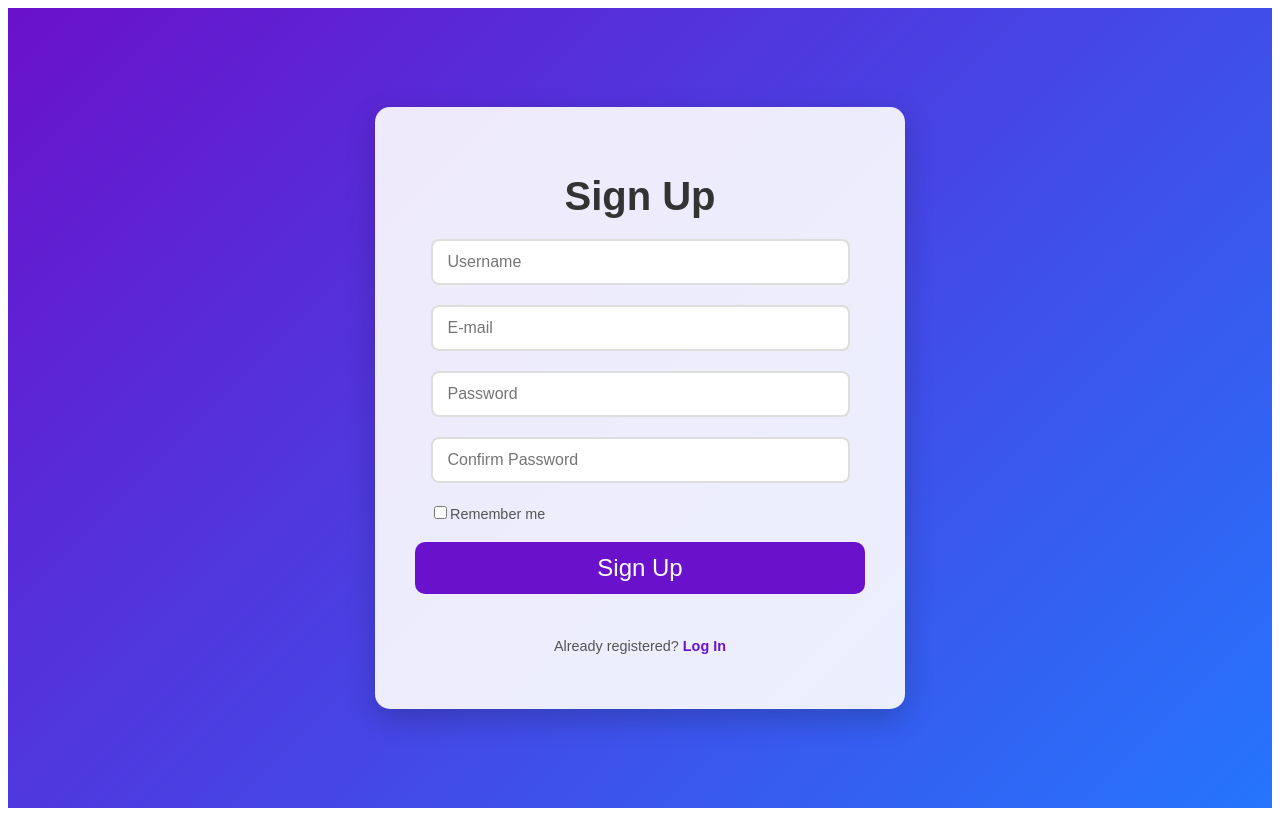
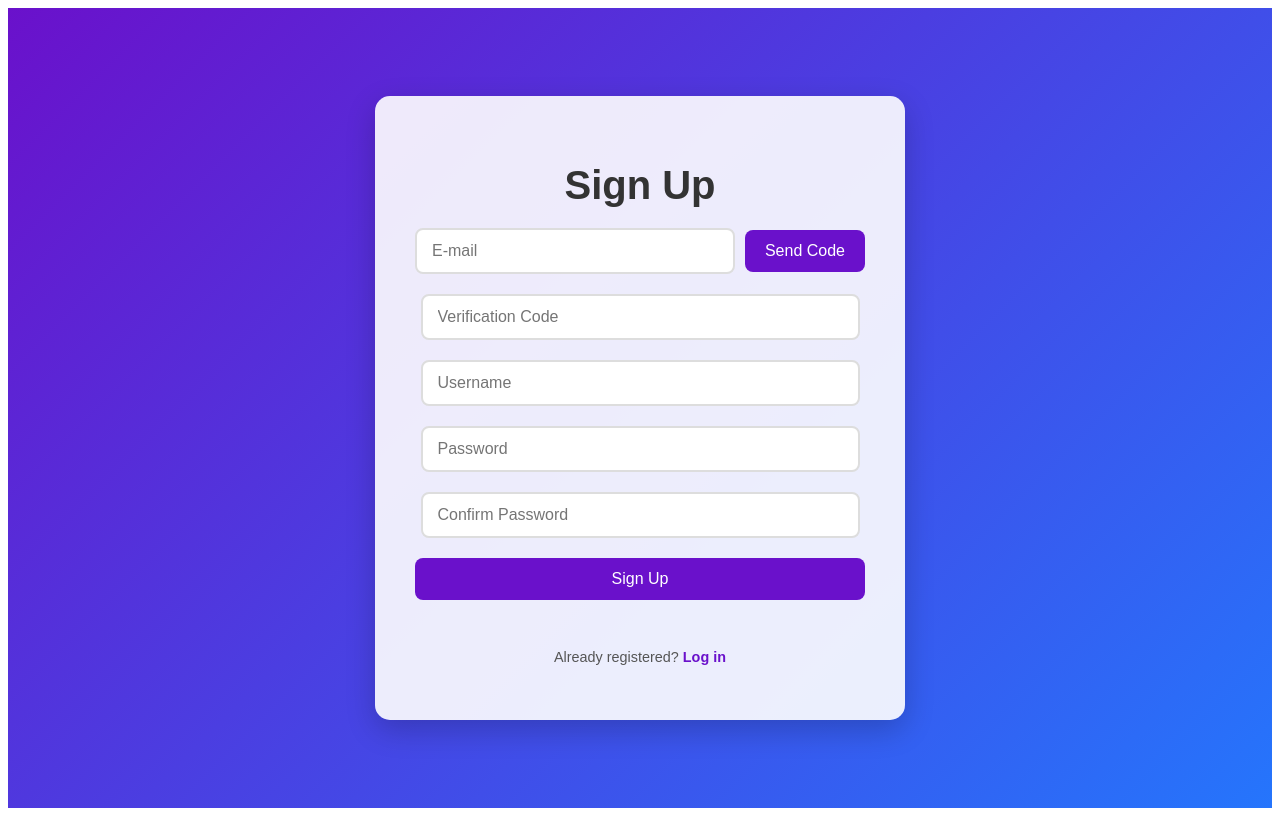
Before and after one commit to Depthecho/MyEngSite, a Django app: page /signup/ in a window 1280 px wide. Run offline with Django 5.2, Linux system fonts and the light colour scheme.

Commit message:
added work with verification code along sign up

```diff
--- a/mainpage/forms.py
+++ b/mainpage/forms.py
@@ -2,6 +2,7 @@ import re
 
 from django import forms
 from django.contrib.auth.forms import UserCreationForm, AuthenticationForm
+from django.core.cache import cache
 from django.core.exceptions import ValidationError
 from .models import CustomUser
 
@@ -28,23 +29,35 @@ class CustomUserCreationForm(UserCreationForm):
         widget=forms.PasswordInput,
         required=True
     )
+    verification_code = forms.CharField(
+        label='Verification Code',
+        max_length=6,
+        required=True,
+        help_text="Enter the 6-digit code sent to your email."
+    )
 
     class Meta:
         model = CustomUser
-        fields = ('username', 'email', 'password1', 'password2')
+        fields = ('username', 'email', 'password1', 'password2', 'verification_code')
 
     def _validate_unique_field(self, field_name, error_message):
-        """validation of the uniqueness of fields."""
+        """Validation of the uniqueness of fields."""
         value = self.cleaned_data.get(field_name)
         if CustomUser.objects.filter(**{field_name: value}).exists():
             raise ValidationError(error_message)
         return value
 
     def clean_email(self):
-        return self._validate_unique_field('email', 'Email address already exists.')
+        email = self.cleaned_data.get('email')
+        if CustomUser.objects.filter(email=email).exists():
+            raise ValidationError('Email already exists.')
+        return email
 
     def clean_username(self):
-        return self._validate_unique_field('username', 'Username already exists.')
+        username = self.cleaned_data.get('username')
+        if CustomUser.objects.filter(username=username).exists():
+            raise ValidationError('Email already exists.')
+        return username
 
     def clean_password1(self):
         password1 = self.cleaned_data.get("password1")
@@ -56,7 +69,24 @@ class CustomUserCreationForm(UserCreationForm):
 
         return password1
 
+    def clean_verification_code(self):
+        """Validate the verification code from Redis."""
+        email = self.cleaned_data.get('email')
+        code = self.cleaned_data.get('verification_code')
+
+        if not email or not code:
+            raise ValidationError("Email and verification code are required.")
+
+        # Получаем код из Redis
+        cached_code = cache.get(email)
+
+        if not cached_code or cached_code != code:
+            raise ValidationError('Invalid or expired verification code.')
+
+        return code
+
     def clean(self):
+        """Validate the form."""
         cleaned_data = super().clean()
         password1 = cleaned_data.get('password1')
         password2 = cleaned_data.get('password2')
@@ -67,8 +97,9 @@ class CustomUserCreationForm(UserCreationForm):
         return cleaned_data
 
     def save(self, commit=True):
+        """Save the user."""
         user = super().save(commit=False)
-        user.set_password(self.cleaned_data['password1'])
+        user.email = self.cleaned_data['email']
         if commit:
             user.save()
         return user
--- a/mainpage/static/style/signup.css
+++ b/mainpage/static/style/signup.css
@@ -45,8 +45,8 @@
 
 /* Поля ввода */
 .input {
-    width: 80%;
-    padding: 12px 40px 12px 15px;
+    width: 90%;
+    padding: 12px 15px;
     border: 2px solid #ddd;
     border-radius: 8px;
     font-size: 1rem;
@@ -56,6 +56,34 @@
 
 .input:focus {
     border-color: #6a11cb;
+}
+
+/* Контейнер для поля ввода email и кнопки */
+.email-input-container {
+    display: flex;
+    align-items: center;
+    gap: 10px;
+}
+
+/* Поле ввода email */
+.email-input {
+    flex: 1; /* Занимает всё доступное пространство */
+}
+
+/* Кнопка "Отправить код" */
+.send-code-button {
+    background: #6a11cb;
+    color: white;
+    padding: 12px 20px;
+    border: none;
+    border-radius: 8px;
+    cursor: pointer;
+    font-size: 1rem;
+    transition: background 0.3s ease;
+}
+
+.send-code-button:hover {
+    background: #2575fc;
 }
 
 /* Иконки внутри полей ввода */
@@ -79,8 +107,8 @@
     color: white;
     padding: 12px;
     border: none;
-    border-radius: 10px;
-    font-size: 1.5rem;
+    border-radius: 8px;
+    font-size: 1rem;
     cursor: pointer;
     transition: background 0.3s ease;
 }
@@ -89,69 +117,22 @@
     background: #2575fc;
 }
 
-/* Чекбокс "Remember me" */
-.remember {
-    padding-left: 15px;
-    display: flex;
-    align-items: center;
-    gap: 20px;
+/* Ссылка "Already registered? Log in" */
+.already-registered {
+    margin-top: 15px;
     font-size: 0.9rem;
     color: #555;
 }
 
-.remember input {
-    accent-color: #6a11cb;
-}
-
-/* Ссылка "Already registered?" */
-.already-registered {
-    margin-top: 10px;
-    font-size: 0.9rem;
-    color: #555;
-}
-
-.already-registered-a {
+.already-registered a {
     color: #6a11cb;
     text-decoration: none;
     font-weight: 600;
     transition: color 0.3s ease;
 }
 
-.already-registered-a:hover {
+.already-registered a:hover {
     color: #2575fc;
-}
-
-/* Ошибки формы */
-.signup-alert {
-    background: #ffebee;
-    color: #c62828;
-    padding: 10px;
-    border-radius: 8px;
-    margin-bottom: 20px;
-    text-align: left;
-}
-
-.signup-alert ul {
-    list-style: none;
-    padding: 0;
-    margin: 0;
-}
-
-.signup-alert li {
-    display: flex;
-    justify-content: space-between;
-    align-items: center;
-    padding: 5px 0;
-}
-
-.close-alert {
-    cursor: pointer;
-    font-size: 1.2rem;
-    margin-left: 10px;
-}
-
-.close-alert:hover {
-    color: #333;
 }
 
 /* Анимация появления формы */
@@ -187,3 +168,13 @@
     .signup-button {
         padding: 10px;
     }
+
+    .email-input-container {
+        flex-direction: column;
+        gap: 10px;
+    }
+
+    .send-code-button {
+        width: 100%;
+    }
+}
--- a/mainpage/templates/mainpage/signup_page.html
+++ b/mainpage/templates/mainpage/signup_page.html
@@ -1,90 +1,84 @@
 {% extends 'mainpage/base.html' %}
 {% load static %}
+
+{% block title %}Sign Up{% endblock %}
 
 {% block extra_css %}
     <link rel="stylesheet" href="{% static 'style/signup.css' %}">
 {% endblock %}
 
-{% block title %}Log In{% endblock %}
 {% block content %}
 <div class="signup-body">
     <div class="signup-container">
         <h1 class="signup-header">Sign Up</h1>
         <form method="post" class="signup-form">
             {% csrf_token %}
-            <!-- Display Form Errors -->
-            {% if form.errors %}
-            <div class="signup-alert alert-danger">
-                <ul>
-                    {% for error in form.non_field_errors %}
-                    <li>{{ error }} <span class="close-alert">×</span></li>
-                    <script>
-                        // Close error messages when the close button is clicked
-                        $(document).on("click", ".close-alert", function () {
-                            $(this).parent("li").remove();
-                        });
-                    </script>
-                    {% endfor %}
-                    {% for field in form %}
-                    {% if field.errors %}
-                    {% for error in field.errors %}
-                    <li>{{ error }} <span class="close-alert">×</span></li>
-                    <script>
-                        // Close error messages when the close button is clicked
-                        $(document).on("click", ".close-alert", function () {
-                            $(this).parent("li").remove();
-                        });
-                    </script>
-                    {% endfor %}
-                    {% endif %}
-                    {% endfor %}
-                </ul>
+
+            <!-- Поле для email и кнопка "Отправить код" -->
+            <div class="form-group email-group">
+                <div class="email-input-container">
+                    <input type="email" id="id_email" name="email" class="input email-input" placeholder="E-mail" required>
+                    <button type="button" id="send-code-button" class="send-code-button">Send Code</button>
+                </div>
             </div>
-            {% endif %}
 
-            <!-- Username Field -->
+            <!-- Поле для кода подтверждения -->
+            <div class="form-group">
+                <input type="text" id="id_verification_code" name="verification_code" class="input" placeholder="Verification Code" required>
+                <i class='bx bxs-key'></i>
+            </div>
+
+            <!-- Поле для username -->
             <div class="form-group">
                 <input type="text" id="id_username" name="username" class="input" placeholder="Username" required>
                 <i class='bx bxs-user-circle'></i>
             </div>
 
-            <!-- Email Field -->
-            <div class="form-group">
-                <input type="email" id="id_email" name="email" class="input" placeholder="E-mail" required>
-                <i class='bx bxs-envelope'></i>
-            </div>
-
-            <!-- Password Field -->
+            <!-- Поле для пароля -->
             <div class="form-group">
                 <input type="password" id="id_password1" name="password1" class="input" placeholder="Password" required>
                 <i class='bx bxs-lock-open-alt'></i>
             </div>
 
-            <!-- Confirm Password Field -->
+            <!-- Поле для подтверждения пароля -->
             <div class="form-group">
-                <input type="password" id="id_password2" name="password2" class="input" placeholder="Confirm Password"
-                       required>
+                <input type="password" id="id_password2" name="password2" class="input" placeholder="Confirm Password" required>
                 <i class='bx bxs-lock-alt'></i>
             </div>
 
-            <!-- Already registered -->
-            <div class="remember">
-                <label>
-                    <input type="checkbox">Remember me
-                </label>
-            </div>
-
+            <!-- Кнопка для регистрации -->
             <button type="submit" class="signup-button">Sign Up</button>
 
+            <!-- Ссылка "Already registered? Log in" -->
             <div class="already-registered">
-                <p class="already-registered-p">Already registered?
-                    <a href="{% url 'login' %}" class="already-registered-a">Log In</a>
-                </p>
+                <p>Already registered? <a href="{% url 'login' %}">Log in</a></p>
             </div>
-
         </form>
     </div>
-    <a class="swap-theme"><i class="fa-regular fa-moon fa-2xl"></i></a>
-    <!--<button class="btn"></button> -->
 </div>
+
+<script>
+    // Отправка кода на email
+    document.getElementById('send-code-button').addEventListener('click', function() {
+        const email = document.getElementById('id_email').value;
+        if (email) {
+            fetch('/send-code/', {
+                method: 'POST',
+                headers: {
+                    'Content-Type': 'application/x-www-form-urlencoded',
+                    'X-CSRFToken': '{{ csrf_token }}'
+                },
+                body: `email=${encodeURIComponent(email)}`
+            }).then(response => {
+                if (response.ok) {
+                    alert('Код отправлен на ваш email.');
+                } else {
+                    alert('Ошибка при отправке кода.');
+                }
+            });
+        } else {
+            alert('Пожалуйста, введите email.');
+        }
+    });
+</script>
 {% endblock %}
--- a/mainpage/urls.py
+++ b/mainpage/urls.py
@@ -6,4 +6,5 @@ urlpatterns = [
     path('signup/', views.signup_view, name='signup'),
     path('login/', views.login_view, name='login'),
     path('logout/', views.logout_view, name='logout'),
+    path('send-code/', views.send_code_view, name='send_code'),
 ]
--- a/mainpage/views.py
+++ b/mainpage/views.py
@@ -1,7 +1,11 @@
+import logging
 from django.contrib import messages
 from django.contrib.auth import login, authenticate, logout
 from django.shortcuts import render, redirect
 from .forms import CustomUserCreationForm, CustomAuthenticationForm
+from .utils import send_verification_code
+
+logger = logging.getLogger(__name__)
 
 
 # Create your views here.
@@ -9,19 +13,35 @@ def home(request):
     return render(request,'mainpage/home_page.html')
 
 def signup_view(request):
-
     if request.method == 'POST':
         form = CustomUserCreationForm(request.POST)
         if form.is_valid():
-            user = form.save()
-            user.backend = 'django.contrib.auth.backends.ModelBackend'
-            login(request, user)
-            return redirect("home")
-
+            try:
+                user = form.save()
+                user.backend = 'django.contrib.auth.backends.ModelBackend'
+                login(request, user)
+                messages.success(request, 'Registration successful!')
+                return redirect('home')
+            except Exception as e:
+                logger.error(f'Error during registration: {e}')
+                messages.error(request, 'Registration failed. Please try again.')
+        else:
+            logger.error(f'Form errors: {form.errors}')
+            messages.error(request, 'Registration failed. Please check the form.')
     else:
         form = CustomUserCreationForm()
 
     return render(request, 'mainpage/signup_page.html', {'form': form})
+
+def send_code_view(request):
+    if request.method == 'POST':
+        email = request.POST.get('email')
+        if email:
+            send_verification_code(email)
+            messages.success(request, 'Code was sent to your email.')
+        else:
+            messages.error(request, 'Please. enter your email.')
+    return redirect('signup')
 
 def login_view(request):
     """
```
Also changed, not shown: EnglishSite/settings.py (+17 -0 lines), mainpage/utils.py (added, +21 -0 lines), db.sqlite3.
